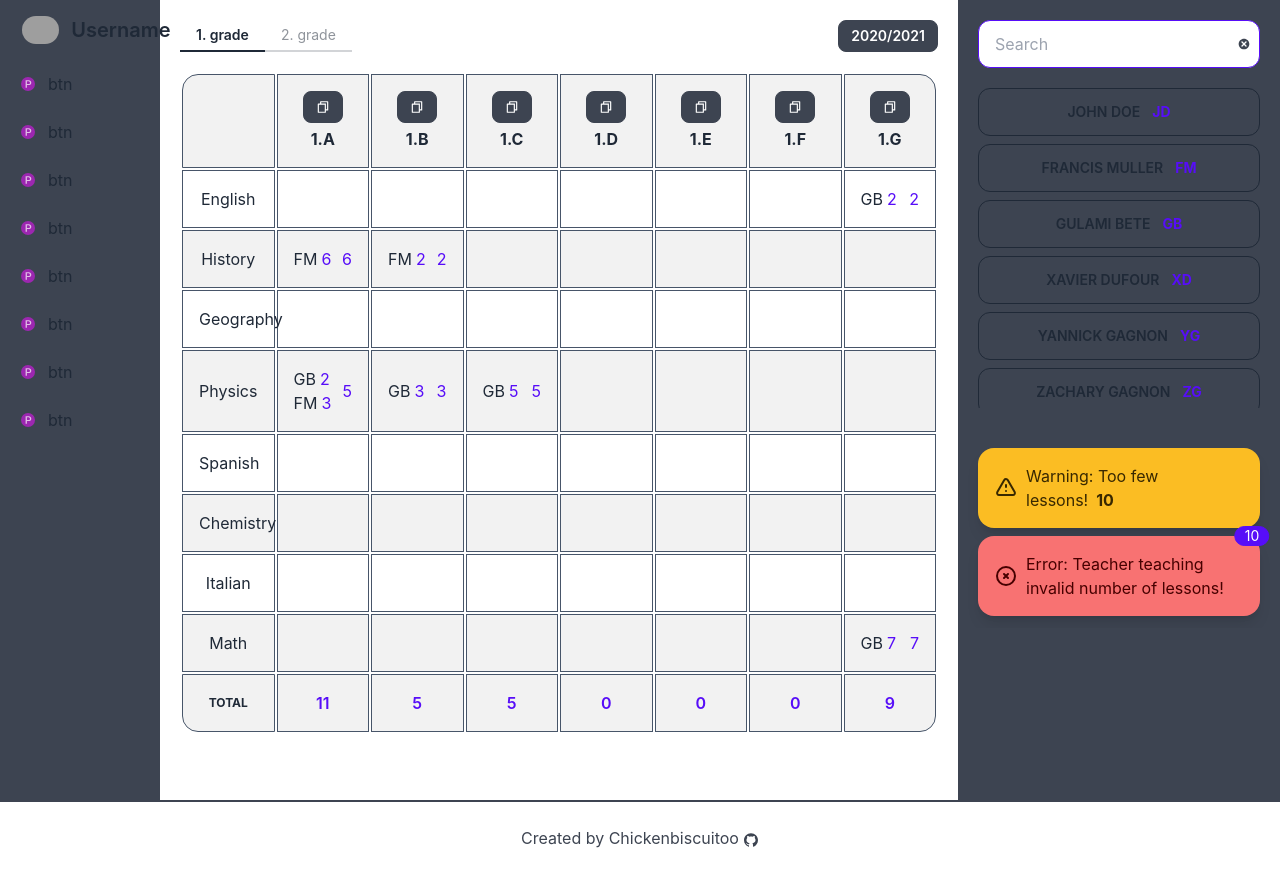
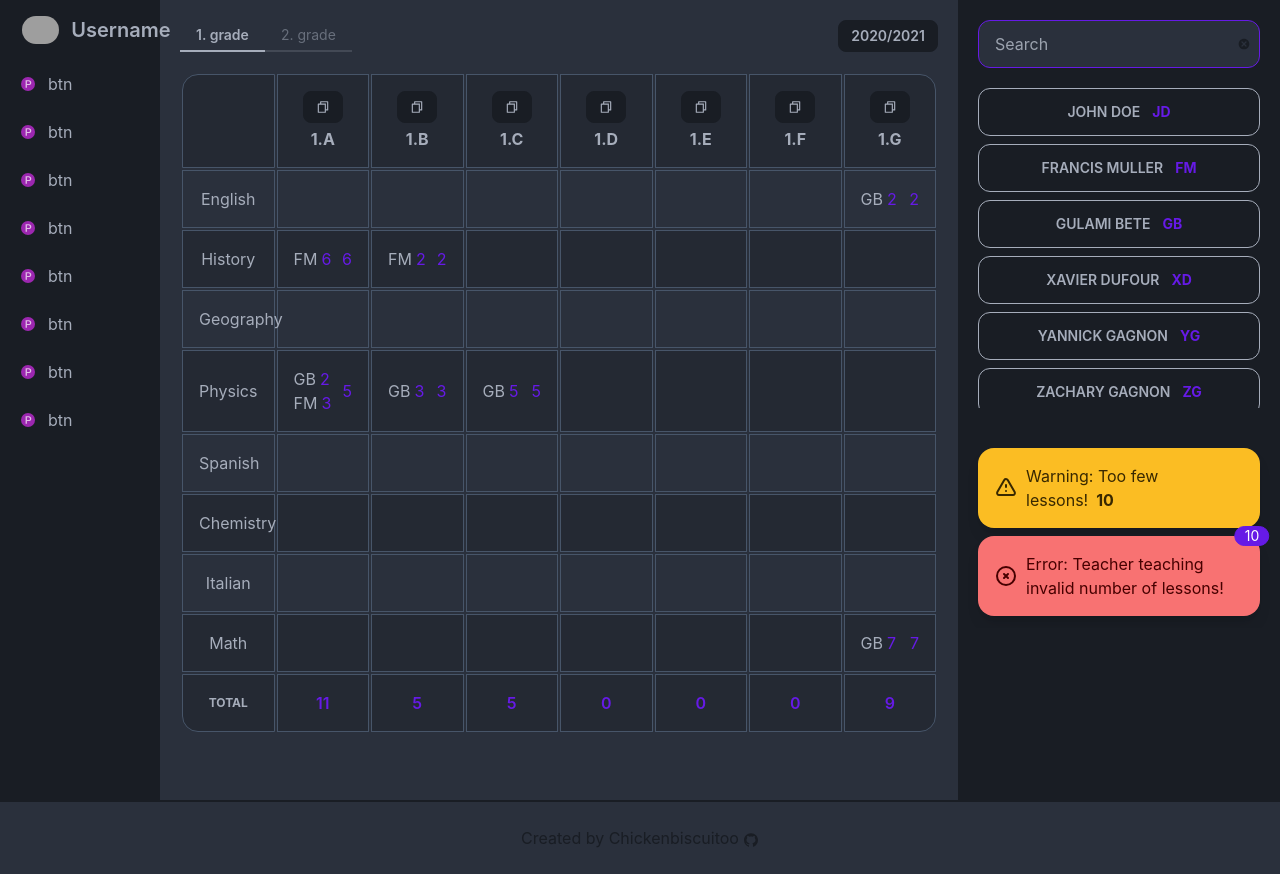
Before and after one commit to Chickenbiscuitoo/timetable-manager, a Next.js app: page / in a window 1280 px wide. Built offline with nearby package versions, Linux system fonts and the light colour scheme; grey boxes are pictures that could not be loaded.

Commit message:
removed light theme

```diff
--- a/tailwind.config.js
+++ b/tailwind.config.js
@@ -25,6 +25,6 @@ module.exports = {
 
 	// daisyUI config (optional)
 	daisyui: {
-		themes: ['light', 'dark'],
+		themes: ['dark'],
 	},
 }
```
